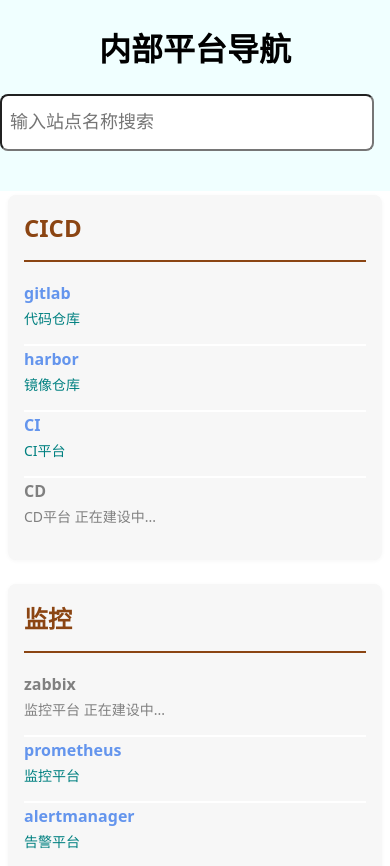
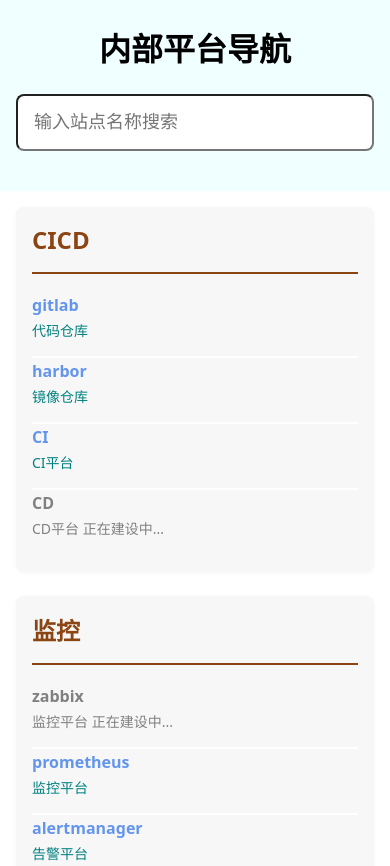
Before and after one commit to hjfeng1988/navi, a plain HTML site: page index.html in a window 390 px wide. Shown: the top 866 px of the page. Drawn offline with Linux system fonts and the light colour scheme.

Commit message:
适配手机屏幕

```diff
--- a/index.html
+++ b/index.html
@@ -2,6 +2,7 @@
 <html lang="zh-CN">
 <head>
     <meta charset="UTF-8">
+    <meta name="viewport" content="width=device-width, initial-scale=1.0">
     <title>内部平台导航</title>
     <link rel="stylesheet" href="style.css">
 </head>
--- a/style.css
+++ b/style.css
@@ -112,29 +112,14 @@ h1 {
   #nav {
     grid-template-columns: repeat(3, 1fr);
   }
-  .search {
-    max-width: 1056px;
-  }
 }
 @media (max-width: 900px) {
   #nav {
     grid-template-columns: repeat(2, 1fr);
   }
-  .search {
-    max-width: 704px;
-  }
 }
 @media (max-width: 600px) {
   #nav {
     grid-template-columns: repeat(1, 1fr);
-    padding: 4px 8px;
-  }
-  .search {
-    max-width: 100%;
-    width: calc(100% - 16px);
-    padding-left: 8px;
-    padding-right: 8px;
-    margin-left: 0;
-    margin-right: 0;
   }
 }
```
